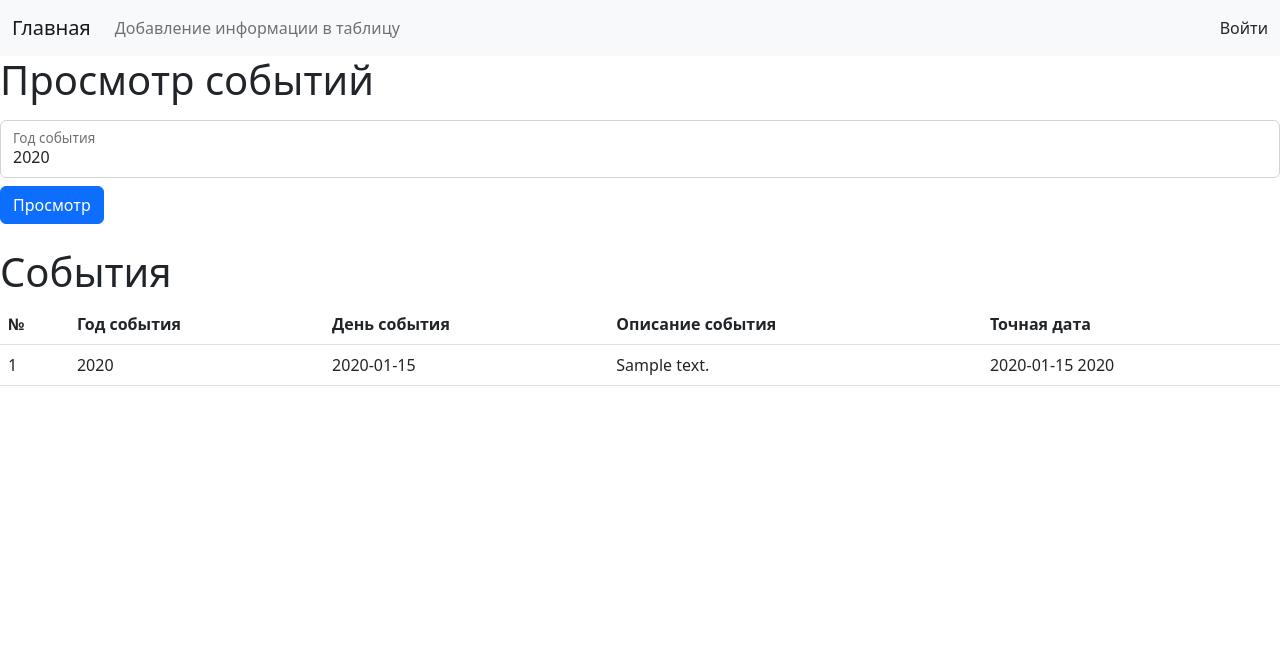
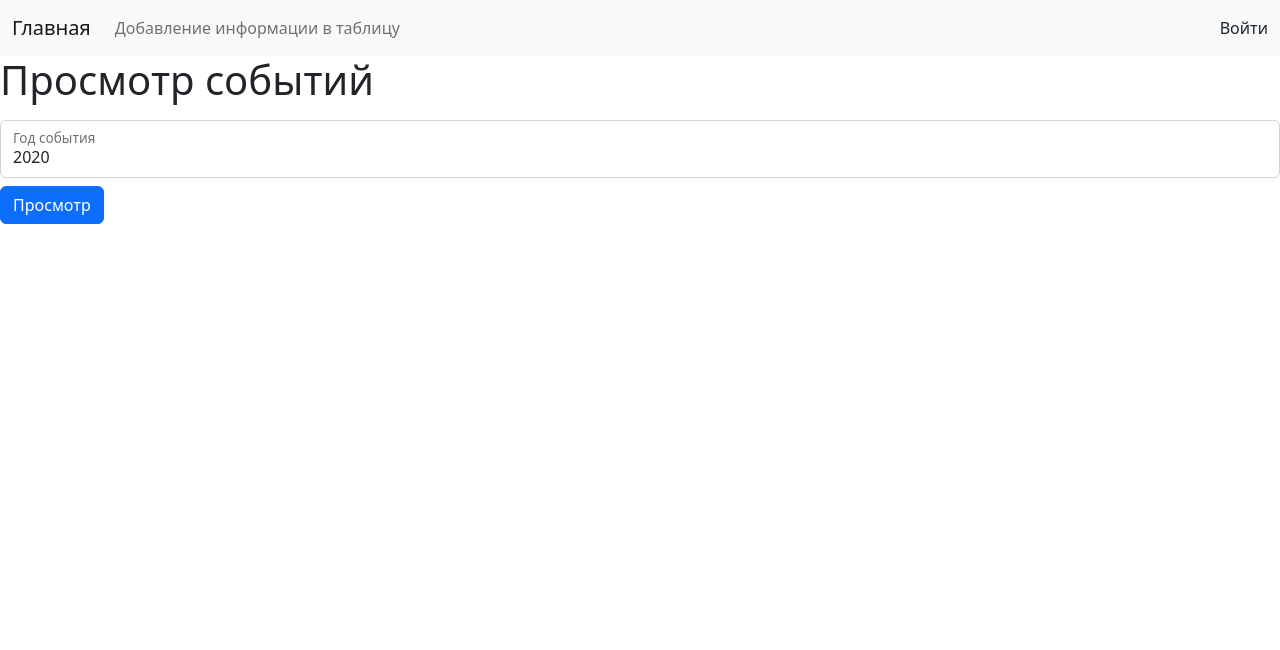
Before and after one commit to ElMarcoRM/exam_devops_211352_rojas, a Flask app: template app/templates/index.html in a window 1280 px wide. Shown: the top 650 px of the page. Run offline with Flask 3, Linux system fonts and the light colour scheme; tables that the repository leaves empty hold one stand-in row (values such as "Sample post"); the template is opened without the code that fills it: values that come from a table or form of the project are taken from there, most other values are stand-ins (such as "Sample title", 1, 10 or a date in 2020); parts of the project's set-up code (start-up, migrations or seed data) failed here and were passed over; some libraries are stand-ins or nearby versions.

Commit message:
bilet 4 fixes2

```diff
--- a/app/templates/index.html
+++ b/app/templates/index.html
@@ -11,53 +11,6 @@
         <button class="btn btn-primary mb-2" type="submit">Просмотр</button>
     </form>
 </div>
-{% if events %}
-<div class="py-2">
-    <h1>Cобытия</h1>
 
-    <table class="table">
-        <thead>
-            <tr>
-                <th>
-                    №
-                </th>
-                <th>
-                    Год события
-                </th>
-                <th>
-                    День события
-                </th>
-                <th>
-                    Описание события
-                </th>
-                <th>
-                    Точная дата
-                </th>
-            </tr>
-        </thead>
-        <tbody>
-            {% for event in events %}
-            <tr>
-                <td>
-                    {{ loop.index }}
-                </td>
-                <td>
-                    {{ event.year }}
-                </td>
-                <td>
-                    {{ event.date }}
-                </td>
-                <td>
-                    {{ event.desc }}
-                </td>
-                <td>
-                    {{ event.date }} {{ event.year }}
-                </td>
-            </tr>
-            {% endfor %}
-        </tbody>
-    </table>
-</div>
-{% endif %}
 
 {% endblock %}
```
